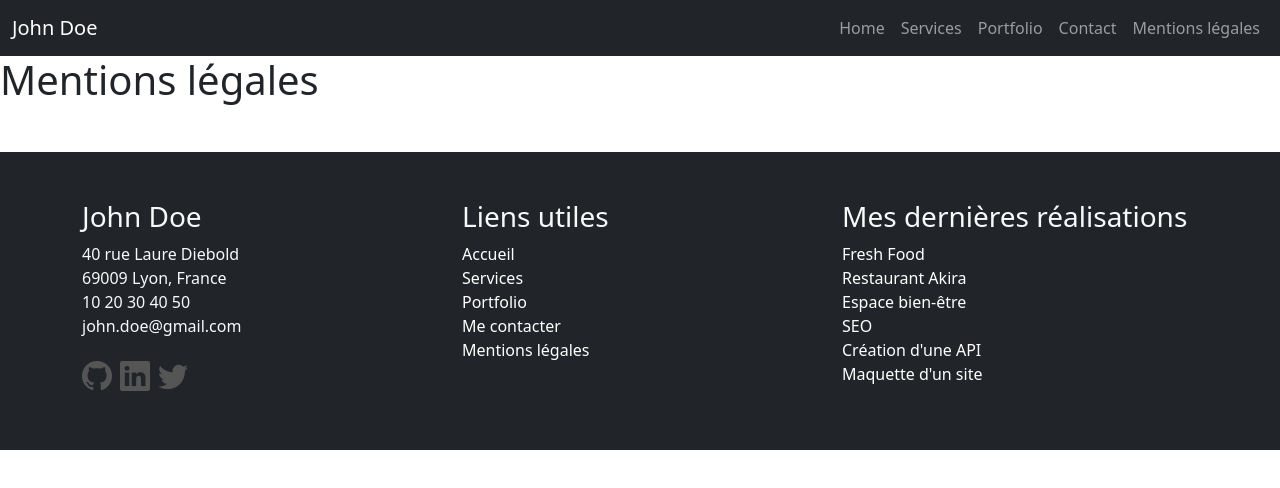
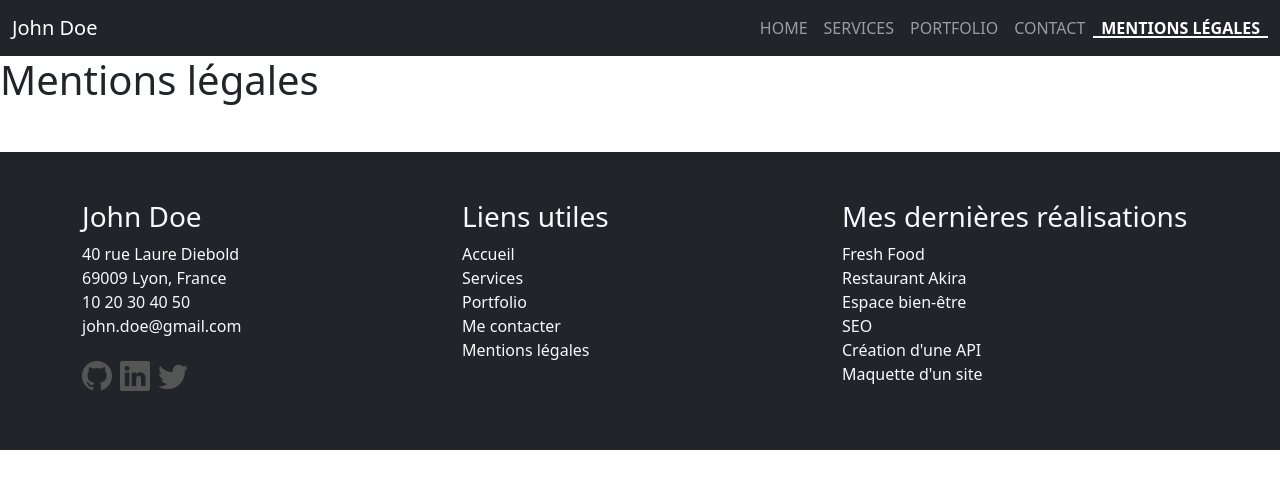
Before and after one commit to Myleeprita/portfolio-react, a React (Create React App) app: page /mentions in a window 1280 px wide. Shown: the top 488 px of the page. Built offline with nearby package versions, Linux system fonts and the light colour scheme.

Commit message:
Add css navbar and modification all liens hypertext

```diff
--- a/src/App.css
+++ b/src/App.css
@@ -1,3 +1,26 @@
+/* CSS NAVBAR */
+.nav-link {
+  color: #ccc;
+  text-transform: uppercase;
+  transition: all 0.3s ease;
+  text-decoration: none;
+  position: relative;
+}
+.active-link {
+    color: #ffffff !important;
+    font-weight: bold !important;
+    position: relative;
+}
+.active-link::after {
+  content: '';
+  position: absolute;
+  left: 0;
+  bottom: 10px;
+  width: 100%;
+  height: 2px;
+  background-color: #ffffff;
+}
+
 /* CSS HOME  */
 
 .overlay-text {
@@ -9,9 +32,6 @@
 }
 .position-relative img {
     opacity: 70%;
-}
-.text-color {
-    color: white;
 }
 
 
--- a/src/components/Footer.js
+++ b/src/components/Footer.js
@@ -36,11 +36,11 @@ export default function Footer() {
                     <div className="col-12 col-md-4">
                         <h3> Liens utiles </h3>
                         <ul className="list-unstyled">
-                            <li><Link to="/" className="text-color text-decoration-none"> Accueil </Link></li>
-                            <li><Link to="/services" className="text-color text-decoration-none"> Services </Link></li>
-                            <li><Link to="/portfolio" className="text-color text-decoration-none"> Portfolio </Link></li>
-                            <li><Link to="/contact" className="text-color text-decoration-none"> Me contacter </Link></li>
-                            <li><Link to="/mentions" className="text-color text-decoration-none"> Mentions légales </Link></li>
+                            <li><Link to="/" className="text-light text-decoration-none"> Accueil </Link></li>
+                            <li><Link to="/services" className="text-light text-decoration-none"> Services </Link></li>
+                            <li><Link to="/portfolio" className="text-light text-decoration-none"> Portfolio </Link></li>
+                            <li><Link to="/contact" className="text-light text-decoration-none"> Me contacter </Link></li>
+                            <li><Link to="/mentions" className="text-light text-decoration-none"> Mentions légales </Link></li>
                         </ul>
                     </div>
 
@@ -51,22 +51,22 @@ export default function Footer() {
                         <h3> Mes dernières réalisations </h3>
                         <ul className="list-unstyled">
                             <li>
-                                <a href='/portfolio' target="_blank" rel="noreferrer" className="text-color text-decoration-none"> Fresh Food </a>
+                                <a href='/portfolio' target="_blank" rel="noreferrer" className="text-light text-decoration-none"> Fresh Food </a>
                             </li>
                             <li>
-                                <a href='/portfolio' target="_blank" rel="noreferrer" className="text-color text-decoration-none"> Restaurant Akira </a>
+                                <a href='/portfolio' target="_blank" rel="noreferrer" className="text-light text-decoration-none"> Restaurant Akira </a>
                             </li>
                             <li>
-                                <a href='/portfolio' target="_blank" rel="noreferrer" className="text-color text-decoration-none"> Espace bien-être </a>
+                                <a href='/portfolio' target="_blank" rel="noreferrer" className="text-light text-decoration-none"> Espace bien-être </a>
                             </li>
                             <li>
-                                <a href='/portfolio' target="_blank" rel="noreferrer" className="text-color text-decoration-none"> SEO </a>
+                                <a href='/portfolio' target="_blank" rel="noreferrer" className="text-light text-decoration-none"> SEO </a>
                             </li>
                             <li>
-                                <a href='/portfolio' target="_blank" rel="noreferrer" className="text-color text-decoration-none"> Création d'une API </a>
+                                <a href='/portfolio' target="_blank" rel="noreferrer" className="text-light text-decoration-none"> Création d'une API </a>
                             </li>
                             <li>
-                                <a href='/portfolio' target="_blank" rel="noreferrer" className="text-color text-decoration-none"> Maquette d'un site </a>
+                                <a href='/portfolio' target="_blank" rel="noreferrer" className="text-light text-decoration-none"> Maquette d'un site </a>
                             </li>
                         </ul>
                     </div>
--- a/src/components/Navbar.js
+++ b/src/components/Navbar.js
@@ -1,4 +1,5 @@
-import { Link } from 'react-router-dom';
+import { NavLink, Link } from 'react-router-dom';
+import '../App.css';
 
 // BARRE DE NAVIGATION AVEC SON MENU BURGER RESPONSIVE MOBILE
 export default function Navbar() {
@@ -11,11 +12,11 @@ export default function Navbar() {
                 </button>
                 <div className="collapse navbar-collapse" id="navbarNav">
                     <ul className="navbar-nav ms-auto">
-                        <li className="nav-item"><Link className="nav-link" to="/"> Home </Link></li>
-                        <li className="nav-item"><Link className="nav-link" to="/services"> Services </Link></li>
-                        <li className="nav-item"><Link className="nav-link" to="/portfolio"> Portfolio </Link></li>
-                        <li className="nav-item"><Link className="nav-link" to="/contact"> Contact </Link></li>
-                        <li className="nav-item"><Link className="nav-link" to="/mentions"> Mentions légales </Link></li>
+                        <li className="nav-item"><NavLink to="/" className={({ isActive }) => 'nav-link text-uppercase' + (isActive ? ' active-link' : '')}> Home </NavLink></li>
+                        <li className="nav-item"><NavLink to="/services" className={({ isActive }) => 'nav-link text-uppercase' + (isActive ? ' active-link' : '')}> Services </NavLink></li>
+                        <li className="nav-item"><NavLink to="/portfolio" className={({ isActive }) => 'nav-link text-uppercase' + (isActive ? ' active-link' : '')}> Portfolio </NavLink></li>
+                        <li className="nav-item"><NavLink to="/contact" className={({ isActive }) => 'nav-link text-uppercase' + (isActive ? ' active-link' : '')}> Contact </NavLink></li>
+                        <li className="nav-item"><NavLink to="/mentions" className={({ isActive }) => 'nav-link text-uppercase' + (isActive ? ' active-link' : '')}> Mentions légales </NavLink></li>
                     </ul>
                 </div>
             </div>
--- a/src/pages/Home.js
+++ b/src/pages/Home.js
@@ -7,8 +7,8 @@ export default function Home() {
             <img src={monImage} alt="Mon Image" className="img-fluid w-100" />
 
             <div className="overlay-text">
-                <h1 className="text-color"> Bonjour, je suis John Doe </h1>
-                <h2 className="text-color"> Développeur web full stack </h2>
+                <h1 className="text-light"> Bonjour, je suis John Doe </h1>
+                <h2 className="text-light"> Développeur web full stack </h2>
             </div>
         </div>
     )
```
